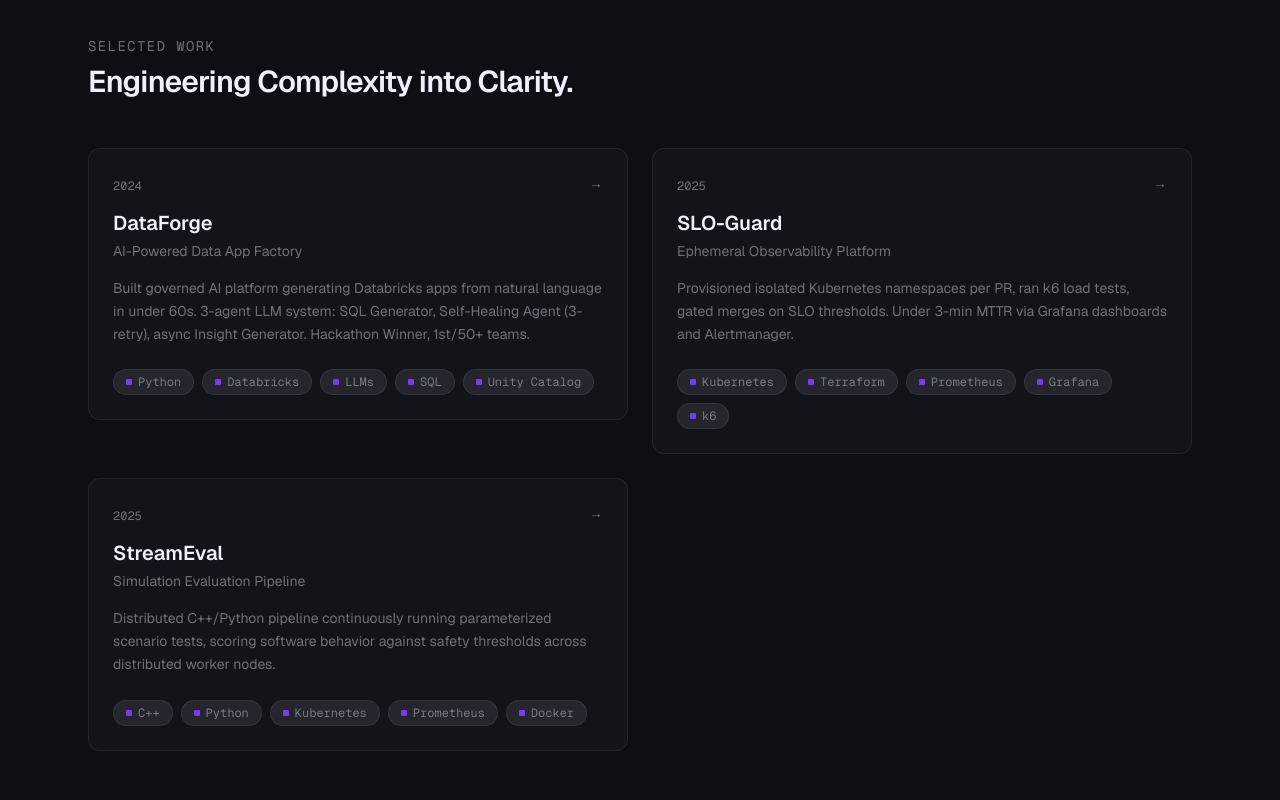
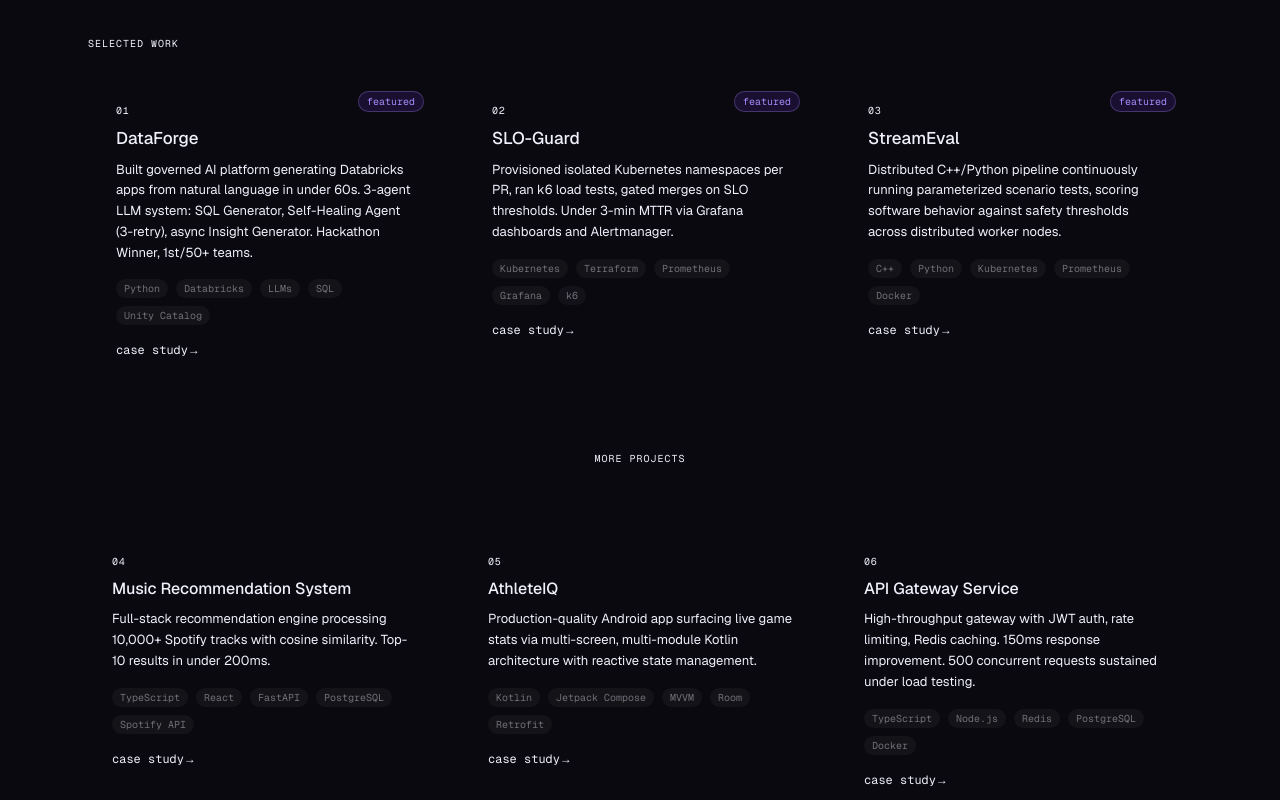
Before and after one commit to devingupta1/Devin-portfolio, a Next.js app: page / in a window 1280 px wide. Shown: the part 860-1660 px from the top of the page. Built offline with nearby package versions, Linux system fonts and the light colour scheme.

Commit message:
feat: project card with 3D tilt and project grid

```diff
--- a/app/page.tsx
+++ b/app/page.tsx
@@ -1,24 +1,15 @@
 import { Hero } from "@/components/sections/Hero";
 import { ProjectGrid } from "@/components/sections/ProjectGrid";
-import { getFeaturedProjects } from "@/lib/projects";
 
 export default function Home() {
-  const featured = getFeaturedProjects();
-
   return (
     <>
       <Hero />
 
       {/* Featured projects section */}
-      <section className="bg-surface-lowest py-24" id="featured-projects">
+      <section className="py-24" id="featured-projects">
         <div className="mx-auto max-w-6xl px-6">
-          <p className="font-mono text-sm tracking-widest uppercase text-text-muted mb-2">
-            Selected Work
-          </p>
-          <h2 className="text-3xl font-semibold tracking-tight text-text-primary mb-12">
-            Engineering Complexity into Clarity.
-          </h2>
-          <ProjectGrid projects={featured} />
+          <ProjectGrid />
         </div>
       </section>
     </>
--- a/app/work/page.tsx
+++ b/app/work/page.tsx
@@ -1,6 +1,5 @@
 import type { Metadata } from "next";
 import { ProjectGrid } from "@/components/sections/ProjectGrid";
-import { PROJECTS } from "@/lib/projects";
 
 export const metadata: Metadata = {
   title: "Work",
@@ -12,13 +11,7 @@ export default function WorkPage() {
   return (
     <section className="pt-32 pb-24" id="work-page">
       <div className="mx-auto max-w-6xl px-6">
-        <p className="font-mono text-sm tracking-widest uppercase text-text-muted mb-2">
-          All Projects
-        </p>
-        <h1 className="text-4xl font-semibold tracking-tight text-text-primary mb-12">
-          Engineering Complexity into Clarity.
-        </h1>
-        <ProjectGrid projects={PROJECTS} showFilter />
+        <ProjectGrid />
       </div>
     </section>
   );
--- a/components/sections/ProjectGrid.tsx
+++ b/components/sections/ProjectGrid.tsx
@@ -1,80 +1,85 @@
 "use client";
 
-import { useState, useMemo } from "react";
-import { motion, AnimatePresence } from "framer-motion";
-import type { Project } from "@/types";
+import { PROJECTS } from "@/lib/projects";
 import { ProjectCard } from "@/components/ui/ProjectCard";
 
-interface ProjectGridProps {
-  projects: Project[];
-  showFilter?: boolean;
-}
+/* ─── component ────────────────────────────────────────────── */
 
-export function ProjectGrid({ projects, showFilter = false }: ProjectGridProps) {
-  const [activeTag, setActiveTag] = useState<string | null>(null);
-
-  const allTags = useMemo(() => {
-    const tags = new Set<string>();
-    projects.forEach((p) => p.tags.forEach((t) => tags.add(t)));
-    return Array.from(tags).sort();
-  }, [projects]);
-
-  const filtered = activeTag
-    ? projects.filter((p) => p.tags.includes(activeTag))
-    : projects;
+export function ProjectGrid() {
+  const featured = PROJECTS.filter((p) => p.featured);
+  const rest = PROJECTS.filter((p) => !p.featured);
 
   return (
-    <div>
-      {/* Tag filter bar */}
-      {showFilter && (
-        <div className="flex flex-wrap gap-2 mb-10">
-          <button
-            onClick={() => setActiveTag(null)}
-            className={`font-mono text-xs px-4 py-2 transition-colors ghost-border ${
-              activeTag === null
-                ? "bg-primary text-white border-primary"
-                : "text-text-muted hover:text-text-primary hover:bg-surface-high"
-            }`}
-            style={{ borderRadius: "var(--radius-pill)" }}
-            id="filter-all"
-          >
-            All
-          </button>
-          {allTags.map((tag) => (
-            <button
-              key={tag}
-              onClick={() => setActiveTag(tag === activeTag ? null : tag)}
-              className={`font-mono text-xs px-4 py-2 transition-colors ghost-border ${
-                activeTag === tag
-                  ? "bg-primary text-white border-primary"
-                  : "text-text-muted hover:text-text-primary hover:bg-surface-high"
-              }`}
-              style={{ borderRadius: "var(--radius-pill)" }}
-              id={`filter-${tag.toLowerCase().replace(/\s+/g, "-")}`}
-            >
-              {tag}
-            </button>
+    <section id="projects">
+      {/* ── section header ─────────────────────────────────── */}
+      <p
+        className="font-mono uppercase"
+        style={{
+          fontSize: 10,
+          letterSpacing: "0.1em",
+          color: "var(--color-text-muted)",
+          marginBottom: 24,
+        }}
+      >
+        selected work
+      </p>
+
+      {/* ── featured grid (3-col desktop) ──────────────────── */}
+      <div
+        className="grid gap-6"
+        style={{
+          gridTemplateColumns: "repeat(auto-fill, minmax(0, 1fr))",
+        }}
+      >
+        {/* responsive overrides via Tailwind classes */}
+        <div className="grid grid-cols-1 md:grid-cols-2 lg:grid-cols-3 gap-6 col-span-full">
+          {featured.map((project, i) => (
+            <ProjectCard key={project.slug} project={project} index={i} />
           ))}
         </div>
+      </div>
+
+      {/* ── divider + more projects ────────────────────────── */}
+      {rest.length > 0 && (
+        <>
+          <div className="my-16 flex items-center gap-4">
+            <div
+              className="flex-1"
+              style={{
+                height: 1,
+                background: "var(--color-border)",
+              }}
+            />
+            <p
+              className="font-mono uppercase shrink-0"
+              style={{
+                fontSize: 10,
+                letterSpacing: "0.1em",
+                color: "var(--color-text-muted)",
+              }}
+            >
+              more projects
+            </p>
+            <div
+              className="flex-1"
+              style={{
+                height: 1,
+                background: "var(--color-border)",
+              }}
+            />
+          </div>
+
+          <div className="grid grid-cols-1 md:grid-cols-2 lg:grid-cols-3 gap-6">
+            {rest.map((project, i) => (
+              <ProjectCard
+                key={project.slug}
+                project={project}
+                index={i + featured.length}
+              />
+            ))}
+          </div>
+        </>
       )}
-
-      {/* Grid */}
-      <div className="grid grid-cols-1 md:grid-cols-2 gap-6">
-        <AnimatePresence mode="popLayout">
-          {filtered.map((project, i) => (
-            <motion.div
-              key={project.slug}
-              layout
-              initial={{ opacity: 0, scale: 0.95 }}
-              animate={{ opacity: 1, scale: 1 }}
-              exit={{ opacity: 0, scale: 0.95 }}
-              transition={{ duration: 0.3 }}
-            >
-              <ProjectCard project={project} index={i} />
-            </motion.div>
-          ))}
-        </AnimatePresence>
-      </div>
-    </div>
+    </section>
   );
 }
--- a/components/ui/ProjectCard.tsx
+++ b/components/ui/ProjectCard.tsx
@@ -1,7 +1,15 @@
 "use client";
 
-import { motion } from "framer-motion";
+import { useRef, useCallback } from "react";
+import { motion, useReducedMotion } from "framer-motion";
 import type { Project } from "@/types";
+
+/* ─── constants ────────────────────────────────────────────── */
+
+const MAX_TILT_DEG = 8;
+const PERSPECTIVE = 700;
+
+/* ─── component ────────────────────────────────────────────── */
 
 interface ProjectCardProps {
   project: Project;
@@ -9,52 +17,159 @@ interface ProjectCardProps {
 }
 
 export function ProjectCard({ project, index }: ProjectCardProps) {
+  const reducedMotion = useReducedMotion();
+  const skipTilt = reducedMotion ?? false;
+  const cardRef = useRef<HTMLDivElement>(null);
+
+  /* ── 3D tilt ────────────────────────────────────────────── */
+
+  const handleMouseMove = useCallback(
+    (e: React.MouseEvent<HTMLDivElement>) => {
+      if (skipTilt) return;
+      const card = cardRef.current;
+      if (!card) return;
+
+      const rect = card.getBoundingClientRect();
+      const cx = rect.left + rect.width / 2;
+      const cy = rect.top + rect.height / 2;
+
+      // normalise to -1…1
+      const nx = (e.clientX - cx) / (rect.width / 2);
+      const ny = (e.clientY - cy) / (rect.height / 2);
+
+      card.style.transition = "transform 0.08s";
+      card.style.transform = `perspective(${PERSPECTIVE}px) rotateY(${nx * MAX_TILT_DEG}deg) rotateX(${-ny * MAX_TILT_DEG}deg) scale(1.02)`;
+    },
+    [skipTilt],
+  );
+
+  const handleMouseLeave = useCallback(() => {
+    const card = cardRef.current;
+    if (!card) return;
+    card.style.transition = "transform 0.4s ease";
+    card.style.transform = "perspective(700px) rotateY(0deg) rotateX(0deg) scale(1)";
+  }, []);
+
+  const isFeatured = project.featured;
+  const displayIndex = String(index + 1).padStart(2, "0");
+
   return (
-    <motion.article
-      initial={{ opacity: 0, y: 30 }}
+    <motion.div
+      initial={skipTilt ? undefined : { opacity: 0, y: 20 }}
       whileInView={{ opacity: 1, y: 0 }}
       viewport={{ once: true, margin: "-50px" }}
-      transition={{ duration: 0.5, delay: index * 0.1 }}
-      className="group relative bg-surface-low ghost-border transition-colors hover:bg-surface p-6"
-      style={{ borderRadius: "var(--radius-card)" }}
+      transition={{ duration: 0.5, delay: index * 0.1, ease: "easeOut" }}
+    >
+      <div
+        ref={cardRef}
+        onMouseMove={handleMouseMove}
+        onMouseLeave={handleMouseLeave}
+        className="group relative flex flex-col"
+        style={{
+          background: "var(--color-surface)",
+          border: "1px solid var(--color-border)",
+          borderRadius: "var(--radius-card)",
+          padding: isFeatured ? 28 : 24,
+          transition: "background 0.2s, border-color 0.2s",
+        }}
         id={`project-card-${project.slug}`}
+        /* hover styles applied via group + inline overrides */
+        onMouseEnter={(e) => {
+          const el = e.currentTarget;
+          el.style.borderColor = "rgba(167,139,250,0.3)";
+          el.style.background = "rgba(124,58,237,0.04)";
+        }}
+        onMouseOut={(e) => {
+          const el = e.currentTarget;
+          el.style.borderColor = "var(--color-border)";
+          el.style.background = "var(--color-surface)";
+        }}
       >
-      {/* Year badge */}
-      <span className="font-mono text-xs text-text-muted">
-        {project.year}
+        {/* featured badge */}
+        {isFeatured && (
+          <span
+            className="absolute font-mono"
+            style={{
+              top: 16,
+              right: 16,
+              fontSize: 10,
+              padding: "2px 8px",
+              borderRadius: "var(--radius-pill)",
+              background: "rgba(124,58,237,0.15)",
+              border: "1px solid rgba(167,139,250,0.3)",
+              color: "#a78bfa",
+            }}
+          >
+            featured
+          </span>
+        )}
+
+        {/* project number */}
+        <span
+          className="font-mono"
+          style={{
+            fontSize: 10,
+            letterSpacing: "0.08em",
+            color: "var(--color-text-muted)",
+          }}
+        >
+          {displayIndex}
         </span>
 
-      {/* Title */}
-      <h3 className="mt-3 text-xl font-semibold text-text-primary group-hover:text-primary-light transition-colors">
+        {/* title */}
+        <h3
+          className="mt-2 font-medium text-text-primary"
+          style={{ fontSize: isFeatured ? 17 : 16 }}
+        >
           {project.title}
         </h3>
 
-      {/* Subtitle */}
-      <p className="mt-1 text-sm text-text-muted">{project.subtitle}</p>
-
-      {/* Description */}
-      <p className="mt-4 text-sm text-text-muted leading-relaxed">
+        {/* description */}
+        <p
+          style={{
+            fontSize: 13,
+            color: "var(--color-text-muted)",
+            lineHeight: 1.6,
+            margin: "8px 0 16px",
+          }}
+        >
           {project.description}
         </p>
 
-      {/* Tags */}
-      <div className="mt-6 flex flex-wrap gap-2">
+        {/* tech tags */}
+        <div className="flex flex-wrap gap-2 mt-auto">
           {project.tags.map((tag) => (
             <span
               key={tag}
-            className="inline-flex items-center gap-1.5 bg-surface-highest font-mono text-xs text-text-muted px-3 py-1 ghost-border"
-            style={{ borderRadius: "var(--radius-pill)" }}
+              className="font-mono"
+              style={{
+                fontSize: 10,
+                padding: "2px 8px",
+                borderRadius: 20,
+                background: "rgba(255,255,255,0.04)",
+                border: "1px solid var(--color-border)",
+                color: "rgba(226,226,240,0.45)",
+              }}
             >
-            <span className="inline-block w-[6px] h-[6px] bg-primary" style={{ borderRadius: "1px" }} />
               {tag}
             </span>
           ))}
         </div>
 
-      {/* Hover arrow */}
-      <span className="absolute top-6 right-6 text-text-muted group-hover:text-primary-light group-hover:translate-x-1 transition-all font-mono text-sm">
+        {/* case study link */}
+        <span
+          className="mt-4 inline-flex items-center font-mono"
+          style={{ fontSize: 12, color: "var(--color-primary-light)" }}
+        >
+          case study{" "}
+          <span
+            className="inline-block transition-all duration-200 group-hover:ml-1.5 ml-0"
+            aria-hidden="true"
+          >
             →
           </span>
-    </motion.article>
+        </span>
+      </div>
+    </motion.div>
   );
 }
```
Lines whose indentation alone changed are shown as unchanged.
